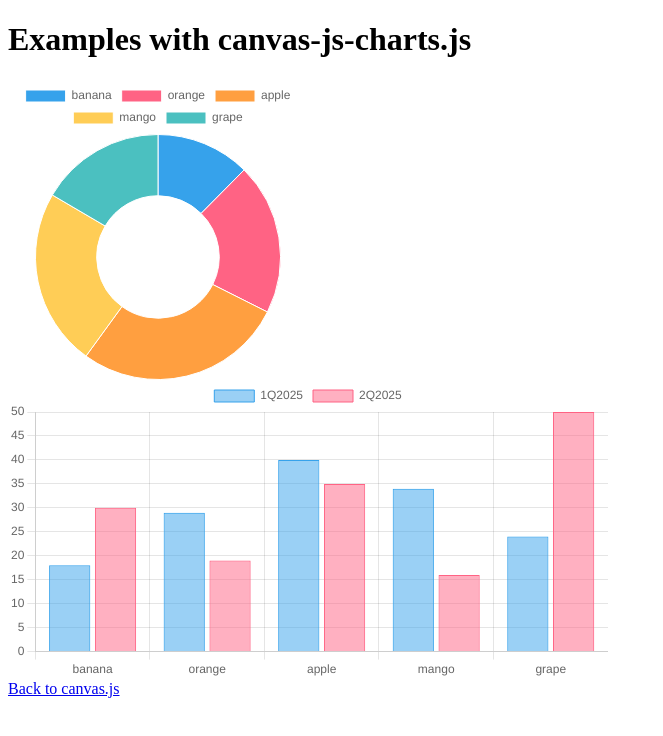
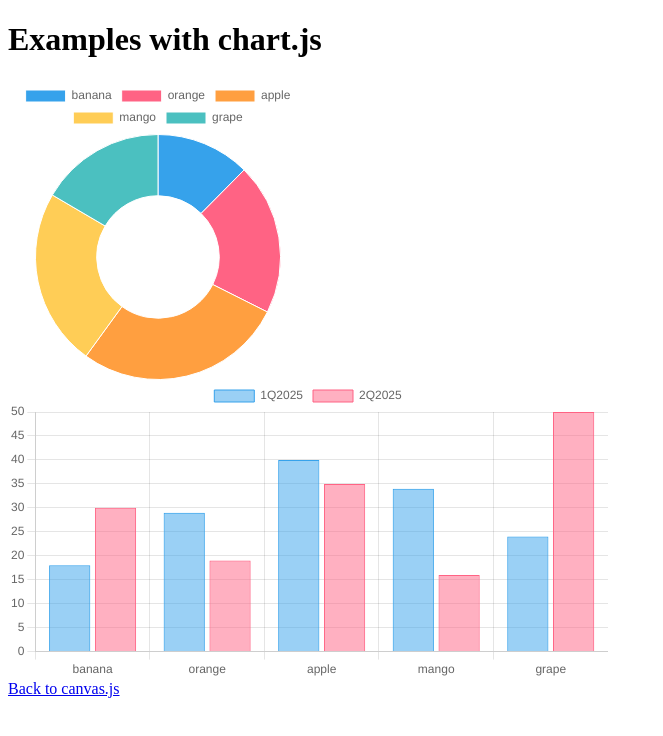
Before and after one commit to NiklasKaulfers/chart-examples, a plain HTML site: page src/chart-js.html in a window 1280 px wide. Shown: the whole page, without its empty margins (0-663 px from the left). Drawn offline with nearby package versions, Linux system fonts and the light colour scheme.

Commit message:
removed weird naming

```diff
--- a/src/another-one.html
+++ b/src/chart-js.html
@@ -7,7 +7,7 @@
     <script src="https://cdn.jsdelivr.net/npm/chart.js"></script>
 </head>
 <body>
-<h1>Examples with canvas-js-charts.js</h1>
+<h1>Examples with chart.js</h1>
 <div style="width: 100%; height: 300px;">
   <canvas id="myChart"></canvas>
 </div>
```
Also changed, not shown: src/index.html (+1 -1 lines).
